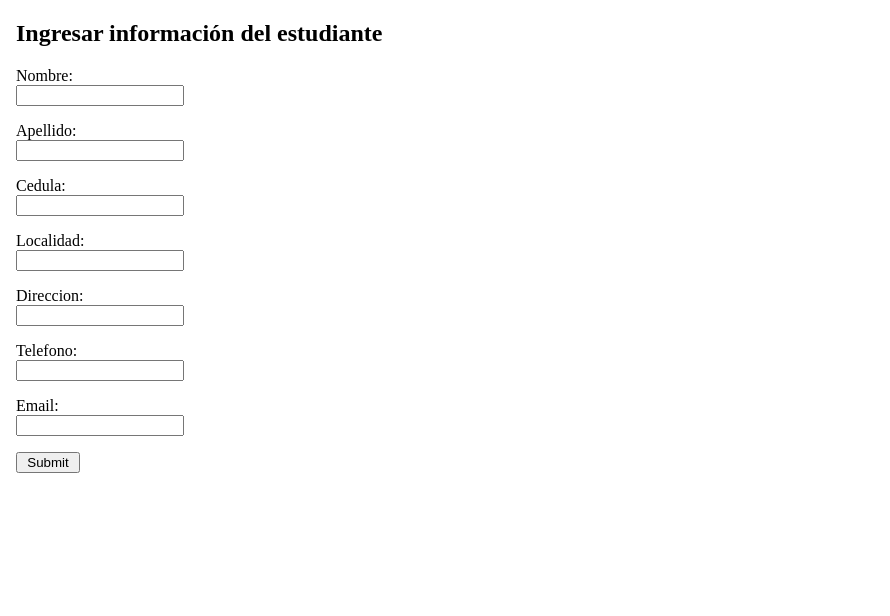
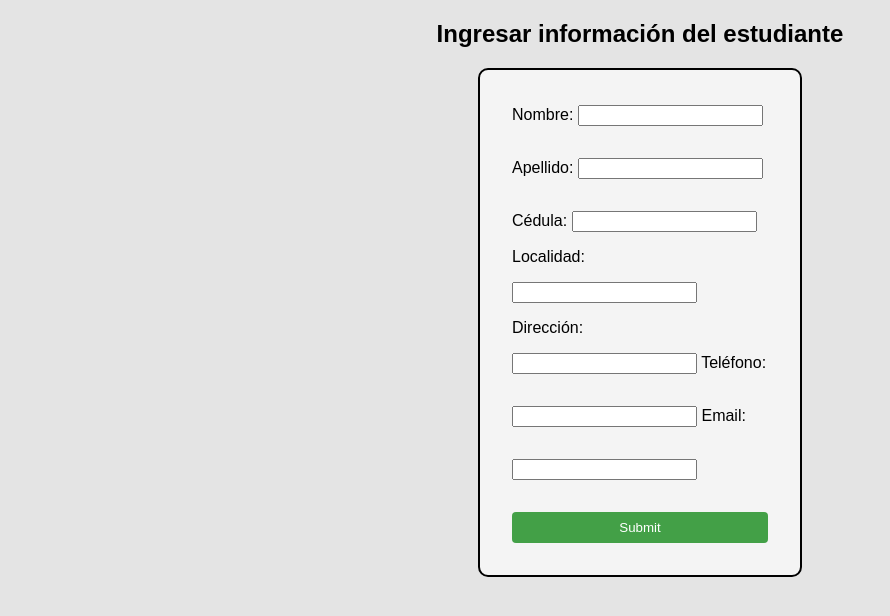
Before and after one commit to NehuelAcosta/Laboratorios, a PHP site: page / in a window 1280 px wide. Shown: the top 616 px of the page, without its empty margins (0-890 px from the left). Run offline with PHP 8.4, Linux system fonts and the light colour scheme.

Commit message:
ADD: Estilos para los laboratorios 4 y 5

```diff
--- a/lab4/scriptCalcCedula.js
+++ b/lab4/scriptCalcCedula.js
@@ -39,14 +39,14 @@ function validarCedula() {
     // Comprobar que el digito verificador sea correcto y decirle al usuario
     if (numVerificador === resto) {
         borrarErr();
-        DOM_successMsg.textContent = "La cedula es valida";
+        DOM_successMsg.textContent = "La cedula es válida";
     } else if (resto === 10 && numVerificador === 0){
         borrarErr();
-        DOM_successMsg.textContent = "La cedula es valida";
+        DOM_successMsg.textContent = "La cedula es válida";
 
     } else {
         borrarSuccess();
-        DOM_errMsg.textContent = "ERROR: La cedula no es valida";
+        DOM_errMsg.textContent = "ERROR: La cedula no es válida";
     }
 }
 
--- a/lab5/index.php
+++ b/lab5/index.php
@@ -4,35 +4,11 @@
 <head>
     <meta charset="UTF-8">
     <meta name="viewport" content="width=device-width, initial-scale=1.0">
+    <link rel="stylesheet" href="style.css">
     <title>Registro de estudiantes</title>
 </head>
 
 <body>
-    <style>
-        body {
-            margin-left: 1rem;
-        }
-
-        form {
-            display: flex;
-            flex-direction: column;
-        }
-
-        input {
-            max-width: 10rem;
-            margin-bottom: 1rem;
-        }
-
-        #btn-submit {
-            width: 4rem;
-        }
-
-        p {
-            margin-top: -0.5rem;
-            display: none;
-        }
-    </style>
-
     <h2>Ingresar información del estudiante</h2>
     <form action="agregarNota.php" method="post" id="fichaEstudiante">
         <label for="nombre">Nombre: </label>
@@ -41,17 +17,17 @@
         <label for="apellido">Apellido: </label>
         <input type="text" id="apellido" name="apellido" required>
 
-        <label for="cedula">Cedula: </label>
+        <label for="cedula">Cédula: </label>
         <input type="text" id="cedula" name="cedula" required>
         <p style="display: none;" id="errMsg"></p>
 
         <label for="localidad">Localidad: </label>
         <input type="text" id="localidad" name="localidad">
 
-        <label for="direccion">Direccion: </label>
+        <label for="direccion">Dirección: </label>
         <input type="text" id="direccion" name="direccion">
 
-        <label for="telefono">Telefono: </label>
+        <label for="telefono">Teléfono: </label>
         <input type="text" id="telefono" name="telefono">
 
         <label for="email">Email: </label>
--- /dev/null
+++ b/lab5/style.css
@@ -0,0 +1,51 @@
+body {
+    display: flex;
+    flex-direction: column;
+    align-items: center;
+    font-family: Arial, sans-serif;
+    margin-top: 10rem;
+    /* Fuente principal de la página */
+    background: #e4e4e4;
+    /* Color de fondo gris claro */
+    margin: 0;
+    /* Elimina márgenes predeterminados del navegador */
+    padding: 0;
+    /* Elimina el padding predeterminado */
+    /* Centra el texto de forma global */
+}
+
+input[type='submit'] {
+    background: #43a047;
+    /* Color verde */
+    color: #fff;
+    /* Texto blanco */
+    border: none;
+    /* Sin borde */
+    border-radius: 4px;
+    /* Bordes redondeados */
+    cursor: pointer;
+    /* Cursor tipo puntero */
+    transition: background 0.2s;
+    /* Animación suave al cambiar el fondo */
+    width: 100%;
+    /* Ocupa todo el ancho del contenedor */
+    padding: 8px;
+    /* Espacio interno */
+    margin: 0;
+    margin-top: 1rem;
+    /* Sin margen adicional */
+    box-sizing: border-box;
+    /* Incluye padding y borde en el ancho total */
+}
+
+form {
+    border: 2px solid black;
+    border-radius: 10px;
+    width: 20%;
+    background-color: #f4f4f4;
+    padding: 1.2rem 2rem 2rem 2rem;
+}
+
+form * {
+    margin: 1rem 0 1rem 0;
+}
```
Also changed, not shown: lab4/index.php (+11 -5 lines), lab4/style.css (added, +38 -0 lines).
